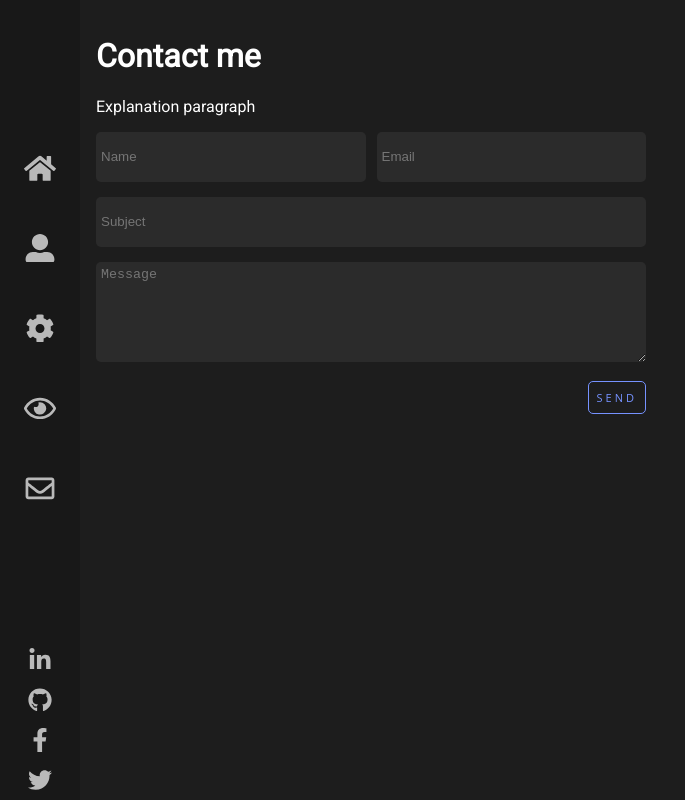
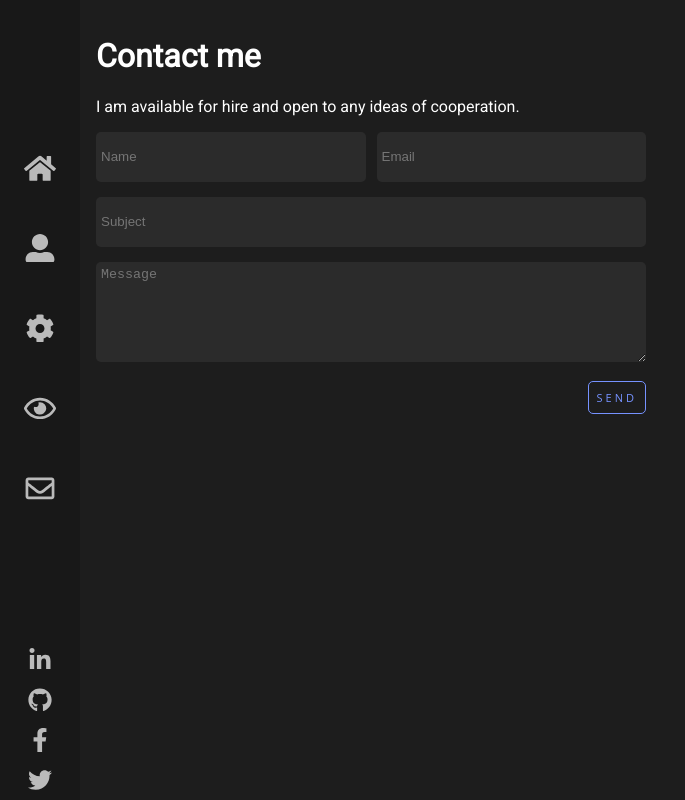
Before and after one commit to ranm13/portfolio, a React (Create React App) app: page /contact in a window 1280 px wide. Shown: the whole page, without its empty margins (0-685 px from the left). Built offline with nearby package versions, Linux system fonts and the light colour scheme.

Commit message:
installed toast notifications package

```diff
--- a/package.json
+++ b/package.json
@@ -11,7 +11,8 @@
     "react-dom": "^16.13.1",
     "react-icons": "^3.10.0",
     "react-router-dom": "^5.2.0",
-    "react-scripts": "^3.4.1"
+    "react-scripts": "^3.4.1",
+    "react-toastify": "^6.0.5"
   },
   "scripts": {
     "start": "react-scripts start",
--- a/src/components/pages/Contact.jsx
+++ b/src/components/pages/Contact.jsx
@@ -20,7 +20,7 @@ class Contact extends Component{
     return (
       <div className="contact-page-container">
         <h1>Contact me</h1>
-        <p>Explanation paragraph</p>
+        <p>I am available for hire and open to any ideas of cooperation.</p>
 
         <form className="contact-info" autoComplete="off" >
           <input className={`field half ${errors.name? "invalid" : ""}`} placeholder="Name" name="name" value={this.state.name} type="text" onChange={this.onInputValueChange}/>
```
Also changed, not shown: 1 other file (tests, documents, lock files or other folders).
